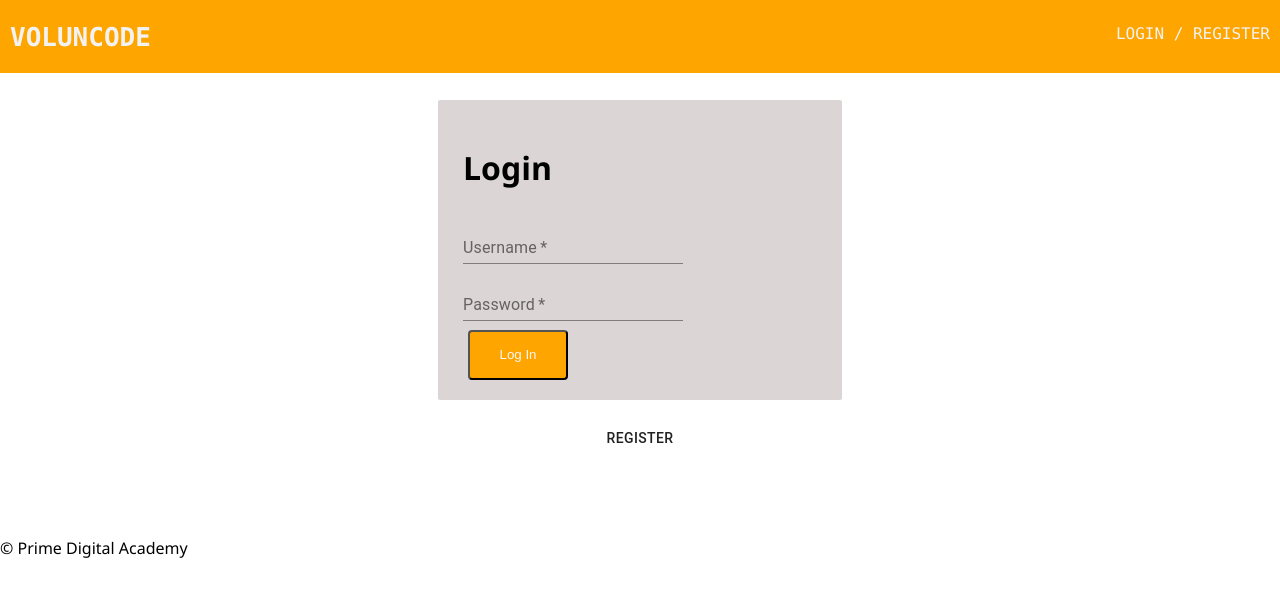
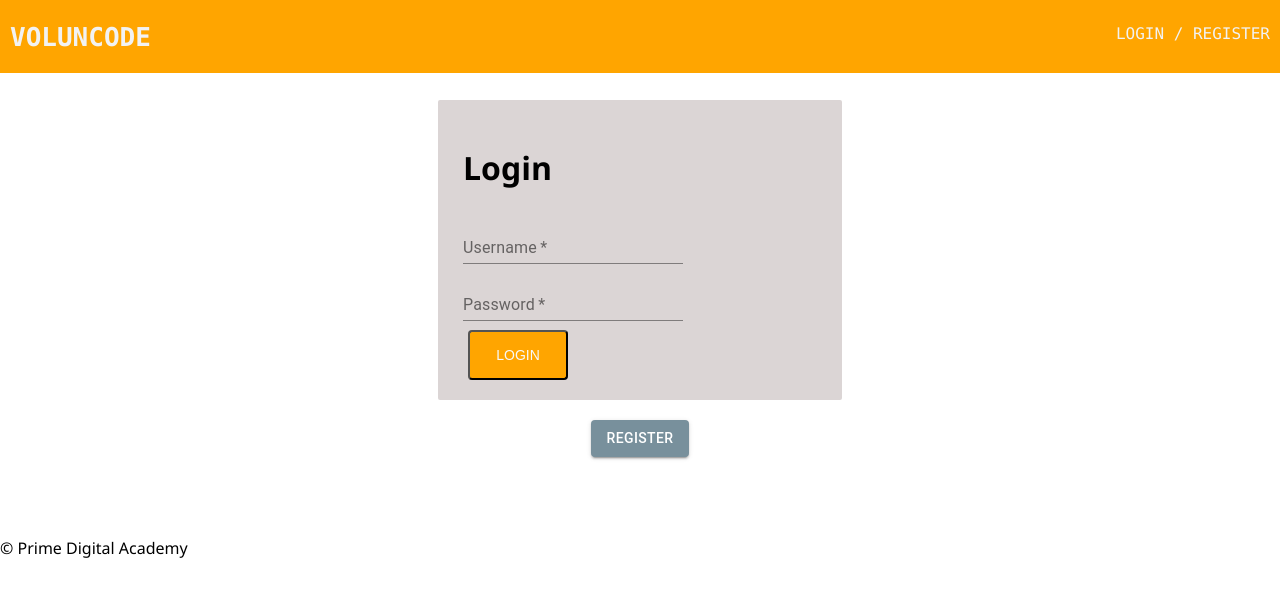
Before and after one commit to jessicaheggem/prime-solo-project-voluncode, a React (Create React App) app: page /#/projects in a window 1280 px wide. Before the commit this address led to /#/home. Shown: the top 596 px of the page. Built offline with nearby package versions, Linux system fonts and the light colour scheme; no server answers.

Commit message:
added styling

```diff
--- a/src/components/App/App.css
+++ b/src/components/App/App.css
@@ -34,13 +34,14 @@ input {
 }
 
 .log-in, .log-out, .register {
-  background-color: orange;
+  background-color: #ffa500;
   border-radius: 4px;
   color: #f8f8f8;
   min-height: 50px;
   min-width: 100px;
   outline:0;
   cursor: pointer;
+  font-size: 14px;
 }
 
 .log-in:hover, .log-out:hover, .register:hover {
--- a/src/components/LoginPage/LoginPage.js
+++ b/src/components/LoginPage/LoginPage.js
@@ -3,12 +3,13 @@ import { connect } from 'react-redux';
 import Button from '@material-ui/core/Button';
 import TextField from '@material-ui/core/TextField'
 import { ThemeProvider, createMuiTheme } from '@material-ui/core/styles'
-import teal from '@material-ui/core/colors/teal'
+import orange from '@material-ui/core/colors/orange'
+import blueGrey from '@material-ui/core/colors/blueGrey'
 
 const theme = createMuiTheme({
   palette: {
-    primary: teal,
-    secondary: teal
+    primary: orange,
+    secondary: blueGrey
   }
 })
 
@@ -92,7 +93,7 @@ class LoginPage extends Component {
                 className="log-in"
                 type="submit"
                 name="submit"
-                value="Log In"
+                value="LOGIN"
               />
             </div>
           </form>
@@ -100,6 +101,8 @@ class LoginPage extends Component {
             <Button
               type="button"
               className="link-button"
+              variant="contained"
+              color="secondary"
               onClick={() => { this.props.dispatch({ type: 'SET_TO_REGISTER_MODE' }) }}
             >
               Register
--- a/src/components/RegisterPage/RegisterPage.js
+++ b/src/components/RegisterPage/RegisterPage.js
@@ -4,11 +4,12 @@ import Button from '@material-ui/core/Button';
 import TextField from '@material-ui/core/TextField'
 import { ThemeProvider, createMuiTheme } from '@material-ui/core/styles'
 import orange from '@material-ui/core/colors/orange'
+import blueGrey from '@material-ui/core/colors/blueGrey'
 
 const theme = createMuiTheme({
   palette: {
     primary: orange,
-    secondary: orange
+    secondary: blueGrey
   }
 })
 
@@ -247,7 +248,7 @@ class RegisterPage extends Component {
                 className="register"
                 type="submit"
                 name="submit"
-                value="Register"
+                value="REGISTER"
               />
             </div>
           </form>
@@ -256,7 +257,7 @@ class RegisterPage extends Component {
               type="button"
               className="link-button"
               variant="contained"
-              color="primary"
+              color="secondary"
               onClick={() => { this.props.dispatch({ type: 'SET_TO_LOGIN_MODE' }) }}
             >
               Login
```
